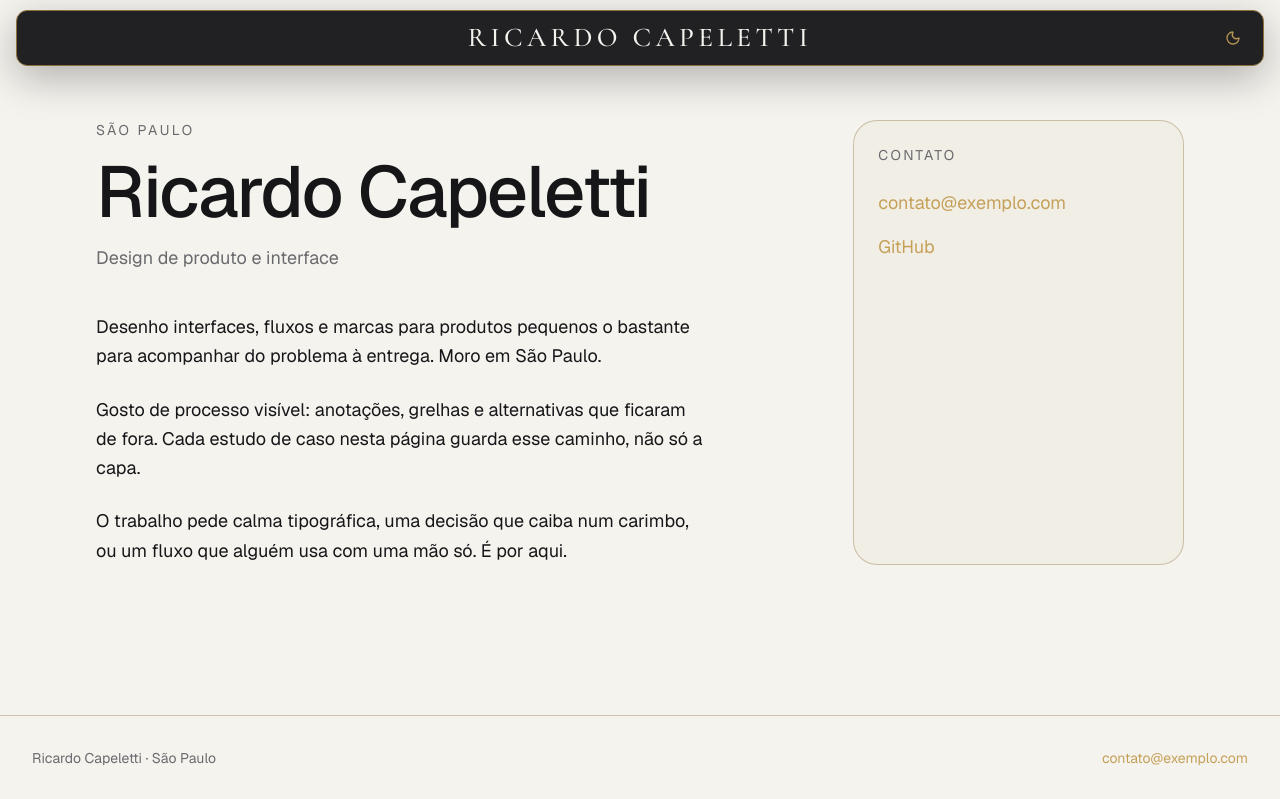
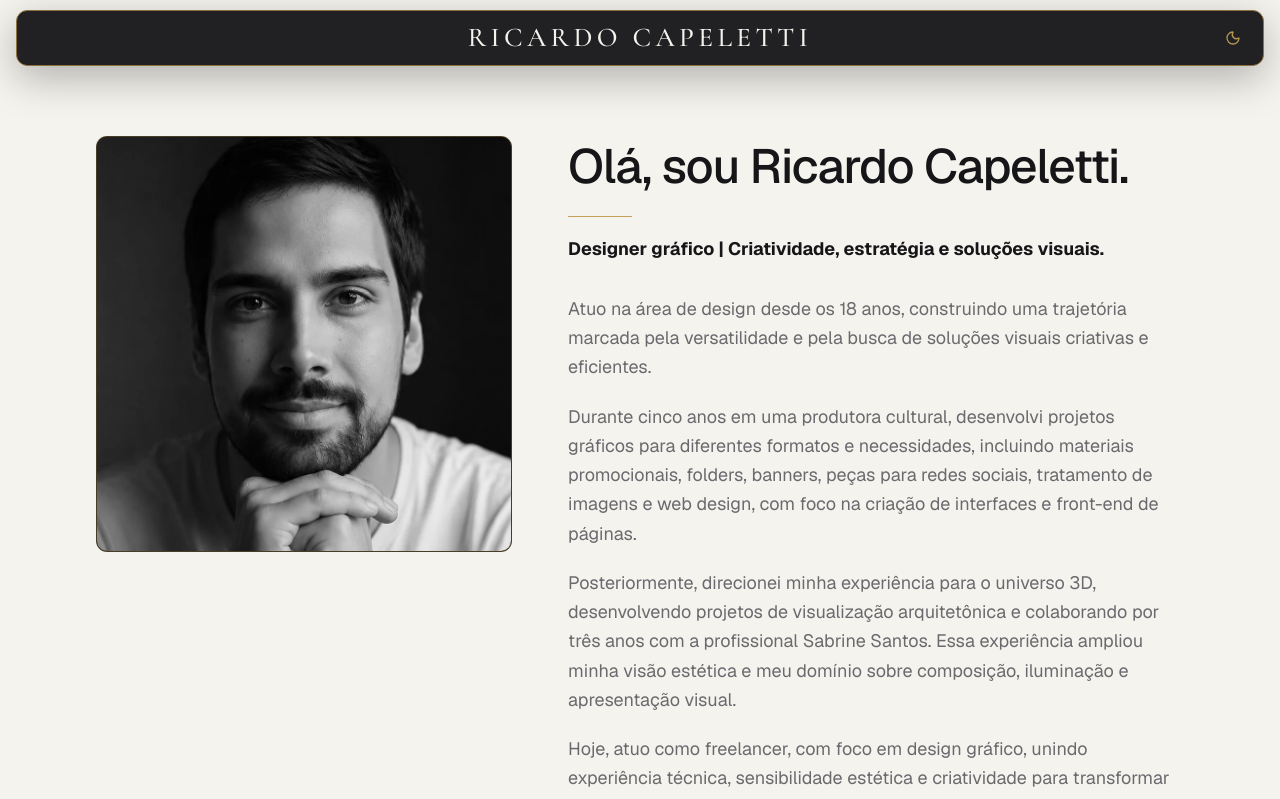
Before and after one commit to RicardoCapeletti/Portifolio, a Next.js app: page /sobre in a window 1280 px wide. Shown: the top 799 px of the page. Built offline with nearby package versions, Linux system fonts and the light colour scheme; no server answers.

Commit message:
Atualiza a página Sobre com a bio e o retrato.
O texto real entra no lugar do placeholder, ao lado do retrato em preto e branco.

Co-authored-by: ricardolopescap <ricardolopescap@gmail.com>

```diff
--- a/app/sobre/page.tsx
+++ b/app/sobre/page.tsx
@@ -1,6 +1,8 @@
 import type { Metadata } from "next";
+import Image from "next/image";
 
 import { profile } from "@/content/profile";
+import { assetSrc } from "@/lib/assets";
 
 export const metadata: Metadata = {
   title: "Sobre",
@@ -15,46 +17,33 @@ export const metadata: Metadata = {
 
 export default function SobrePage() {
   return (
-    <main id="conteudo" tabIndex={-1} className="mx-auto w-full max-w-6xl px-5 py-12 focus:outline-none sm:px-8">
-      <div className="grid gap-12 lg:grid-cols-12">
-        <div className="lg:col-span-7">
-          <p className="text-sm tracking-[0.18em] text-muted-foreground uppercase">
-            {profile.location}
-          </p>
-          <h1 className="mt-4 font-display text-5xl font-medium tracking-tight sm:text-7xl">
-            {profile.name}
-          </h1>
-          <p className="mt-4 text-lg text-muted-foreground">{profile.role}</p>
-          <div className="mt-10 space-y-6 text-lg leading-relaxed">
+    <main id="conteudo" tabIndex={-1} className="mx-auto w-full max-w-6xl px-5 py-10 focus:outline-none sm:px-8 sm:py-16">
+      <h1 className="sr-only">Sobre</h1>
+      <div className="grid items-start gap-8 lg:grid-cols-[minmax(16rem,26rem)_minmax(0,1fr)] lg:gap-14">
+        <figure className="mx-auto w-full max-w-[26rem] lg:mx-0 lg:max-w-none">
+          <div className="relative aspect-square overflow-hidden rounded-[0.7rem] border border-[rgb(141_113_60/42%)] bg-[var(--palette-graphite)]">
+            <Image
+              src={assetSrc("/ricardo.webp")}
+              alt="Retrato em preto e branco de Ricardo Capeletti"
+              fill
+              priority
+              sizes="(min-width: 1024px) 416px, 100vw"
+              className="object-cover object-center"
+            />
+          </div>
+        </figure>
+        <div className="max-w-2xl">
+          <h2 className="font-display text-4xl leading-tight font-medium tracking-tight text-[var(--landing-ink)] sm:text-5xl">
+            {profile.aboutHeading}
+          </h2>
+          <span className="mt-5 block h-px w-16 bg-[var(--palette-gold)]" aria-hidden="true" />
+          <p className="mt-5 text-lg leading-snug font-bold text-[var(--landing-ink)]">{profile.aboutLede}</p>
+          <div className="mt-8 space-y-5 text-base leading-relaxed text-[var(--landing-muted)] sm:text-lg">
             {profile.about.map((paragraph) => (
               <p key={paragraph}>{paragraph}</p>
             ))}
           </div>
         </div>
-        <aside className="rounded-[1.5rem] border border-border bg-card/70 p-6 lg:col-span-4 lg:col-start-9">
-          <h2 className="text-sm tracking-[0.16em] text-muted-foreground uppercase">
-            Contato
-          </h2>
-          <ul className="mt-6 space-y-4">
-            <li>
-              <a className="text-lg text-[var(--palette-gold)] hover:text-[var(--palette-gold-light)]" href={`mailto:${profile.email}`}>
-                {profile.email}
-              </a>
-            </li>
-            {profile.links.map((link) => (
-              <li key={link.href}>
-                <a
-                  className="text-lg text-[var(--palette-gold)] hover:text-[var(--palette-gold-light)]"
-                  href={link.href}
-                  rel="noreferrer"
-                  target="_blank"
-                >
-                  {link.label}
-                </a>
-              </li>
-            ))}
-          </ul>
-        </aside>
       </div>
     </main>
   );
--- a/content/profile.ts
+++ b/content/profile.ts
@@ -8,9 +8,13 @@ export const profile = {
   links: [
     { label: "GitHub", href: "https://github.com" },
   ],
+  aboutHeading: "Olá, sou Ricardo Capeletti.",
+  aboutLede: "Designer gráfico | Criatividade, estratégia e soluções visuais.",
   about: [
-    "Desenho interfaces, fluxos e marcas para produtos pequenos o bastante para acompanhar do problema à entrega. Moro em São Paulo.",
-    "Gosto de processo visível: anotações, grelhas e alternativas que ficaram de fora. Cada estudo de caso nesta página guarda esse caminho, não só a capa.",
-    "O trabalho pede calma tipográfica, uma decisão que caiba num carimbo, ou um fluxo que alguém usa com uma mão só. É por aqui.",
+    "Atuo na área de design desde os 18 anos, construindo uma trajetória marcada pela versatilidade e pela busca de soluções visuais criativas e eficientes.",
+    "Durante cinco anos em uma produtora cultural, desenvolvi projetos gráficos para diferentes formatos e necessidades, incluindo materiais promocionais, folders, banners, peças para redes sociais, tratamento de imagens e web design, com foco na criação de interfaces e front-end de páginas.",
+    "Posteriormente, direcionei minha experiência para o universo 3D, desenvolvendo projetos de visualização arquitetônica e colaborando por três anos com a profissional Sabrine Santos. Essa experiência ampliou minha visão estética e meu domínio sobre composição, iluminação e apresentação visual.",
+    "Hoje, atuo como freelancer, com foco em design gráfico, unindo experiência técnica, sensibilidade estética e criatividade para transformar ideias em projetos visuais marcantes, funcionais e alinhados aos objetivos de cada cliente.",
+    "Meu objetivo é criar designs que vão além da estética: que comuniquem, conectem e gerem impacto.",
   ],
 };
```
Also changed, not shown: public/ricardo.webp (added).
